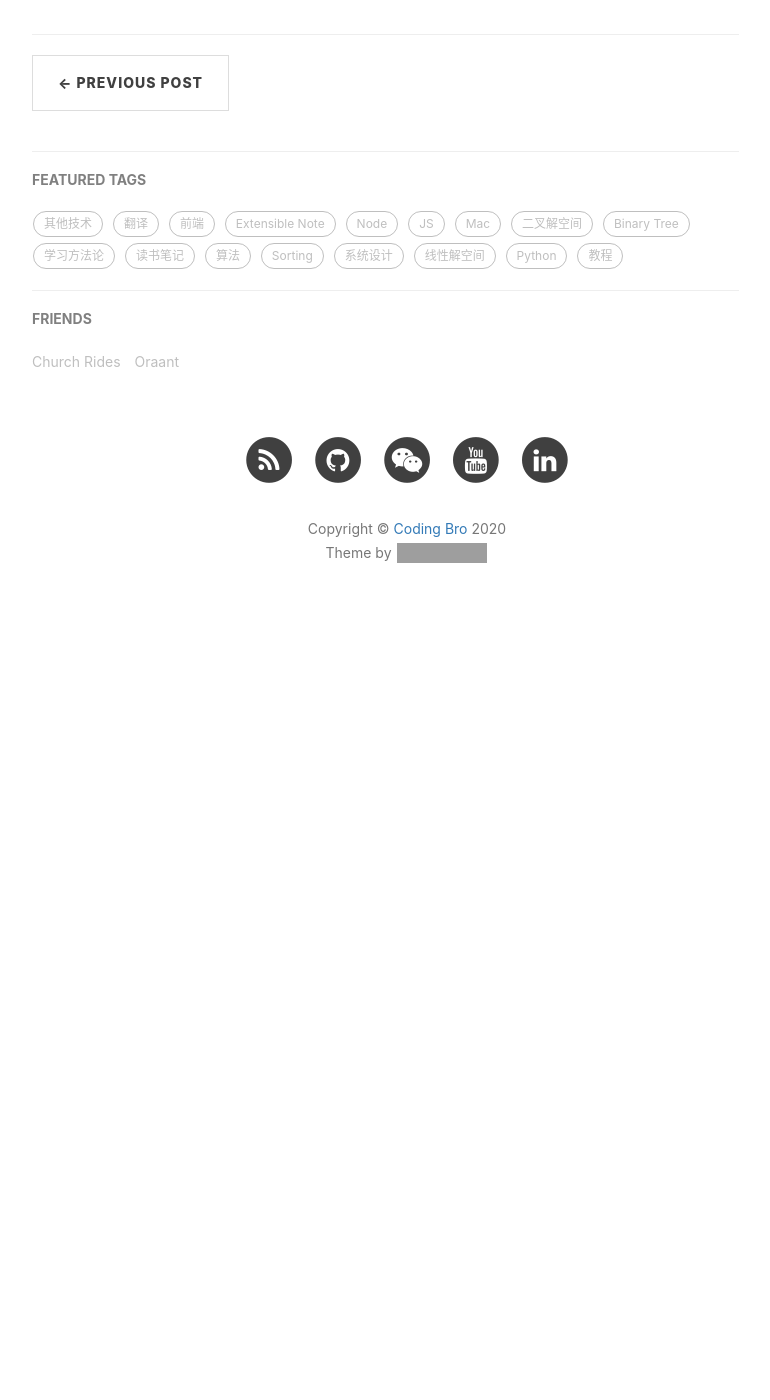
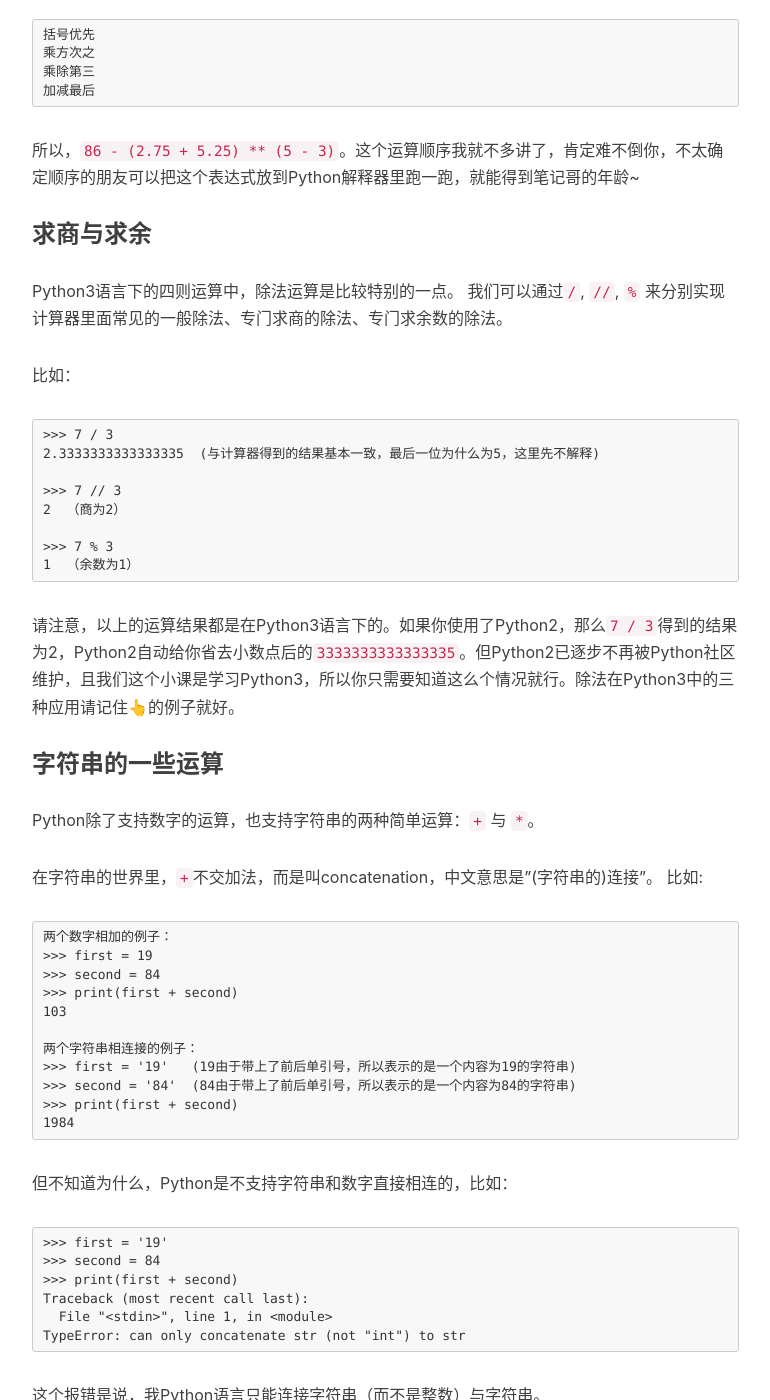
Before and after one commit to starwavelin/starwavelin.github.io, a Jekyll site: the page built from _posts/2020-05-18-free-python-02-var.md, in a window 1280 px wide and 1400 px high, scrolled down 8323 px. Shown: the whole window, without its empty margins (233-1003 px from the left). Built offline with Jekyll 4.4.1, drawn with Linux system fonts in a browser that asks for light colours; nearby versions of some CDN libraries; comment, search, counter and statistics services are not loaded; before the commit the page ends 8953 px from its top, so only the background shows below that; some of the changed text lies outside the part shown; grey boxes are pictures that could not be loaded.

Commit message:
python free course 02, continued

````diff
--- a/_posts/2020-05-18-free-python-02-var.md
+++ b/_posts/2020-05-18-free-python-02-var.md
@@ -214,17 +214,105 @@
 ```
 这是表达式运算出来的**结果**嘛。
 
-### 运算元与运算符
-【待补充】
+### 运算元、运算符和运算顺序
+这一节相当于讲小学的四则混合运算。所以我说这个Python小课真的很适合给小朋友做编程语言入门课，因为可以直接对接他们的日常所学。当然，咱们大朋友也可做个简要复习。
 
-### 运算顺序
-【待补充】
+运算元 (Operand) 的意思其实就是参与运算的数或者变量。比如`3 + x`里面的`3`和`x`就是这个表达式中的两个运算元。
+运算符 (Operator) 的意思是运算符，比如加法运算中的`+`号。
 
-### 求余运算
-【待补充】
+这一节介绍五种Python基本运算，如下：
+```
++ 加法运算
+- 减法运算
+* 乘法运算
+/ 除法运算
+** 乘方（或者叫求幂）运算
+```
+前面四种运算跟我们用电脑键盘调用计算器程序所用的符号是一样的，就乘方运算比较特殊。比如你要计算3的平方，按电脑里的计算器APP，你会这么按键：
+```
+按键：3 ^ 2
+得到结果：9
+```
+
+在Python解释器中个，你需要这么打:
+```
+>>> 3 ** 2
+9
+```
+
+在你明白四则运算顺序的情况下，Python表达式的计算顺序跟四则运算基本一致，我给出了如下16字中文口诀:
+```
+括号优先
+乘方次之
+乘除第三
+加减最后
+```
+
+所以，`86 - (2.75 + 5.25) ** (5 - 3)`。这个运算顺序我就不多讲了，肯定难不倒你，不太确定顺序的朋友可以把这个表达式放到Python解释器里跑一跑，就能得到笔记哥的年龄~
+
+### 求商与求余
+Python3语言下的四则运算中，除法运算是比较特别的一点。
+我们可以通过`/`, `//`, `%` 来分别实现 计算器里面常见的一般除法、专门求商的除法、专门求余数的除法。
+
+比如：
+```
+>>> 7 / 3
+2.3333333333333335  (与计算器得到的结果基本一致，最后一位为什么为5，这里先不解释)
+
+>>> 7 // 3
+2  （商为2）
+
+>>> 7 % 3
+1  （余数为1）
+```
+
+请注意，以上的运算结果都是在Python3语言下的。如果你使用了Python2，那么`7 / 3`得到的结果为2，Python2自动给你省去小数点后的`3333333333333335`。但Python2已逐步不再被Python社区维护，且我们这个小课是学习Python3，所以你只需要知道这么个情况就行。除法在Python3中的三种应用请记住👆的例子就好。
 
 ### 字符串的一些运算
-【待补充】
+Python除了支持数字的运算，也支持字符串的两种简单运算：`+` 与 `*`。
+
+在字符串的世界里，`+`不交加法，而是叫concatenation，中文意思是"(字符串的)连接"。
+比如:
+```
+两个数字相加的例子：
+>>> first = 19
+>>> second = 84
+>>> print(first + second)
+103
+
+两个字符串相连接的例子：
+>>> first = '19'   (19由于带上了前后单引号，所以表示的是一个内容为19的字符串)
+>>> second = '84'  (84由于带上了前后单引号，所以表示的是一个内容为84的字符串)
+>>> print(first + second)
+1984
+```
+
+但不知道为什么，Python是不支持字符串和数字直接相连的，比如：
+```
+>>> first = '19'
+>>> second = 84
+>>> print(first + second)
+Traceback (most recent call last):
+  File "<stdin>", line 1, in <module>
+TypeError: can only concatenate str (not "int") to str
+```
+这个报错是说，我Python语言只能连接字符串（而不是整数）与字符串。
+
+虽然笔记哥不太喜欢Python的这一点，比如在其他语言中，其他语言会把整数自动转化为字符串进行连接操作。但，在Python的世界里，我们还是应该遵守Python的规则。
+
+字符串的乘法挺有趣的，就好比小朋友小时候被老师要求学写字，一个字要写上10遍。
+在Python的世界里，写字写10遍可以用字符串乘以数字10来完成。比如，一些台湾朋友常常说大陆为什么要搞简化字啊？大陆朋友可以举出"乌龟"这个词手写10遍的例子让台湾朋友常常滋味
+```
+简化字版
+>>> turtle = '乌龟'
+>>> print(turtle * 10)
+
+繁体字版
+>>> turtle = '烏龜'
+>>> print(turtle * 10)
+烏龜烏龜烏龜烏龜烏龜烏龜烏龜烏龜烏龜烏龜
+```
+比比看誰寫的更快？
 
 ### 读取用户输入
 【待补充】
````
